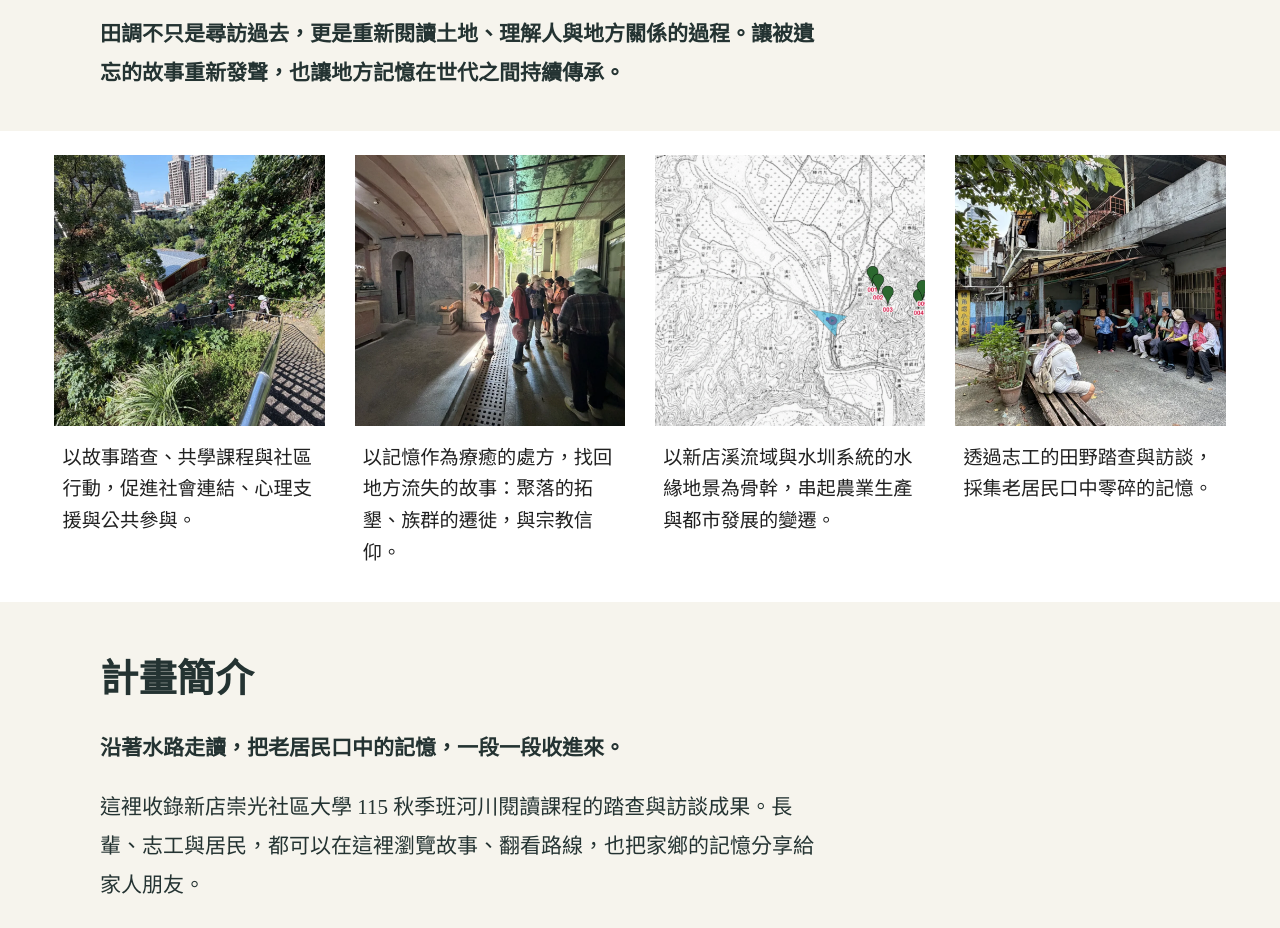
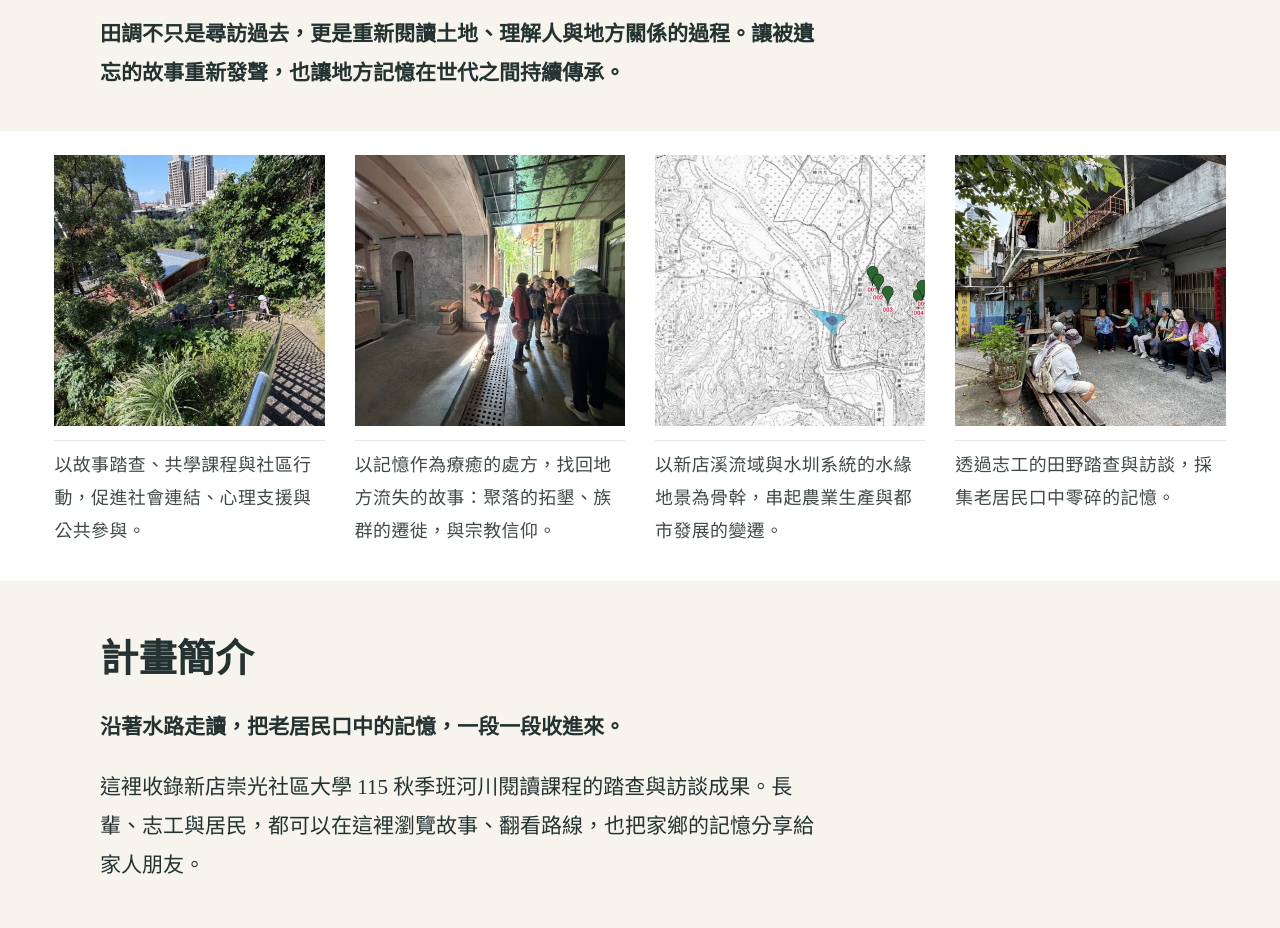
Before and after one commit to AIbyAbby/ckcc-story, a plain HTML site: page index.html in a window 1280 px wide. Shown: the part 900-1828 px from the top of the page. Drawn offline with Linux system fonts and the light colour scheme.

Commit message:
style: soften home caption typography

```diff
--- a/design/home-principles.css
+++ b/design/home-principles.css
@@ -1,12 +1,22 @@
 .home-principles {
+  --caption-size: clamp(1.0625rem, 1.4vw, 1.125rem);
+  --caption-color: #3f4a47;
+  --caption-divider: #e4e9e6;
+  --principles-paper: #fff;
   padding-block: clamp(24px, 1.9vw, 36px) clamp(32px, 2.6vw, 48px);
-  background: #fff;
-  color: #202020;
+  background: var(--principles-paper);
+}
+
+[data-theme="dark"] .home-principles {
+  --caption-color: #c6d4cf;
+  --caption-divider: #34433f;
+  --principles-paper: #1b2428;
 }
 
 .home-principles__grid {
   display: grid;
   grid-template-columns: repeat(4, minmax(0, 1fr));
+  align-items: start;
   width: min(1720px, calc(100% - clamp(32px, 8.5vw, 160px)));
   margin-inline: auto;
   gap: clamp(20px, 2.35vw, 44px);
@@ -25,15 +35,19 @@
 }
 
 .home-principles figcaption {
-  margin: clamp(12px, 1.25vw, 24px) 3% 0;
-  font-size: clamp(1.0625rem, 1.48vw, 1.75rem);
-  line-height: 1.45;
-}
-
-.home-principles figcaption {
+  max-width: 16em;
+  margin: 0.875rem 0 0;
+  padding-top: 0.5rem;
+  border-top: 1px solid var(--caption-divider);
   font-family: var(--sans);
-  font-size: clamp(1.0625rem, 1.5vw, 1.375rem);
-  line-height: 1.65;
+  font-size: var(--caption-size);
+  font-weight: 400;
+  line-height: 1.85;
+  letter-spacing: 0.025em;
+  color: var(--caption-color);
+  text-align: left;
+  text-wrap: pretty;
+  line-break: strict;
 }
 
 .home-principles__grid:focus-visible {
@@ -48,3 +62,9 @@
     padding-bottom: 12px;
   }
 }
+
+@media (max-width: 640px) {
+  .home-principles {
+    --caption-size: clamp(1rem, 2.7vw, 1.0625rem);
+  }
+}
```
